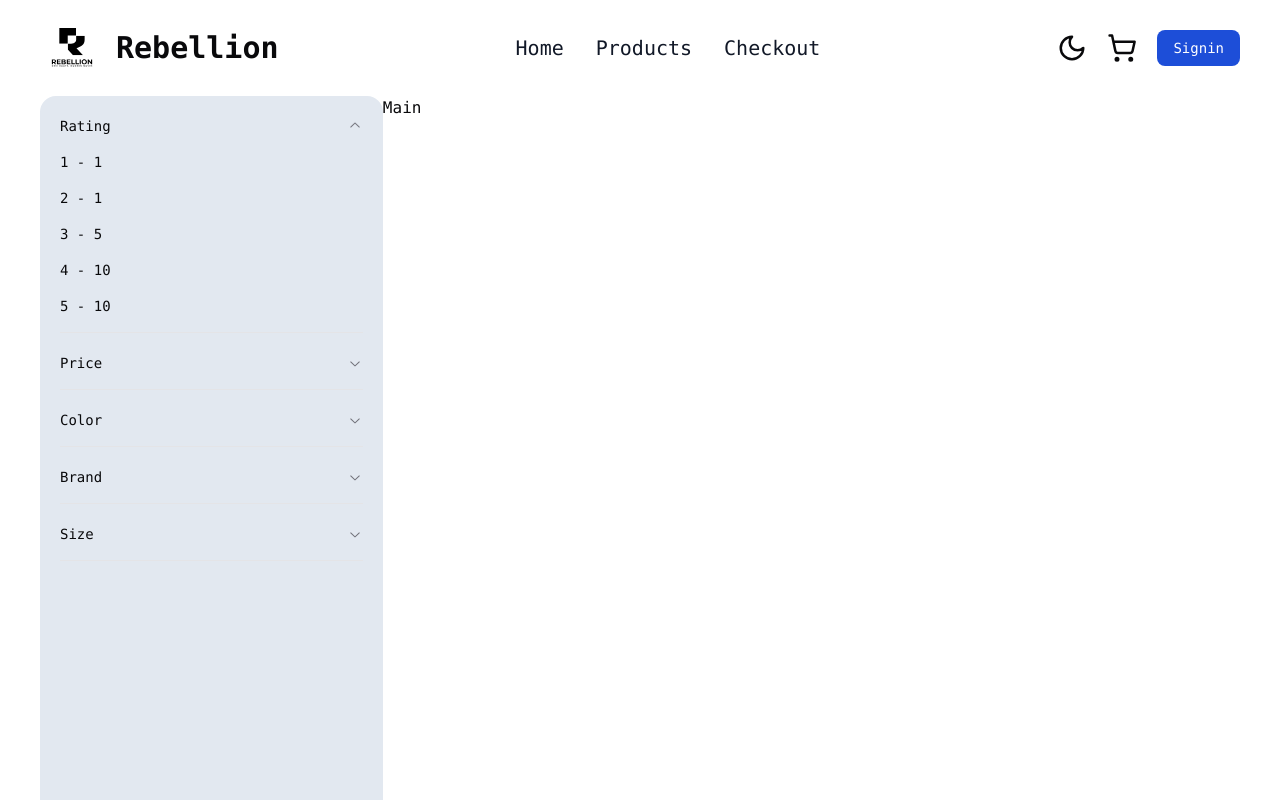
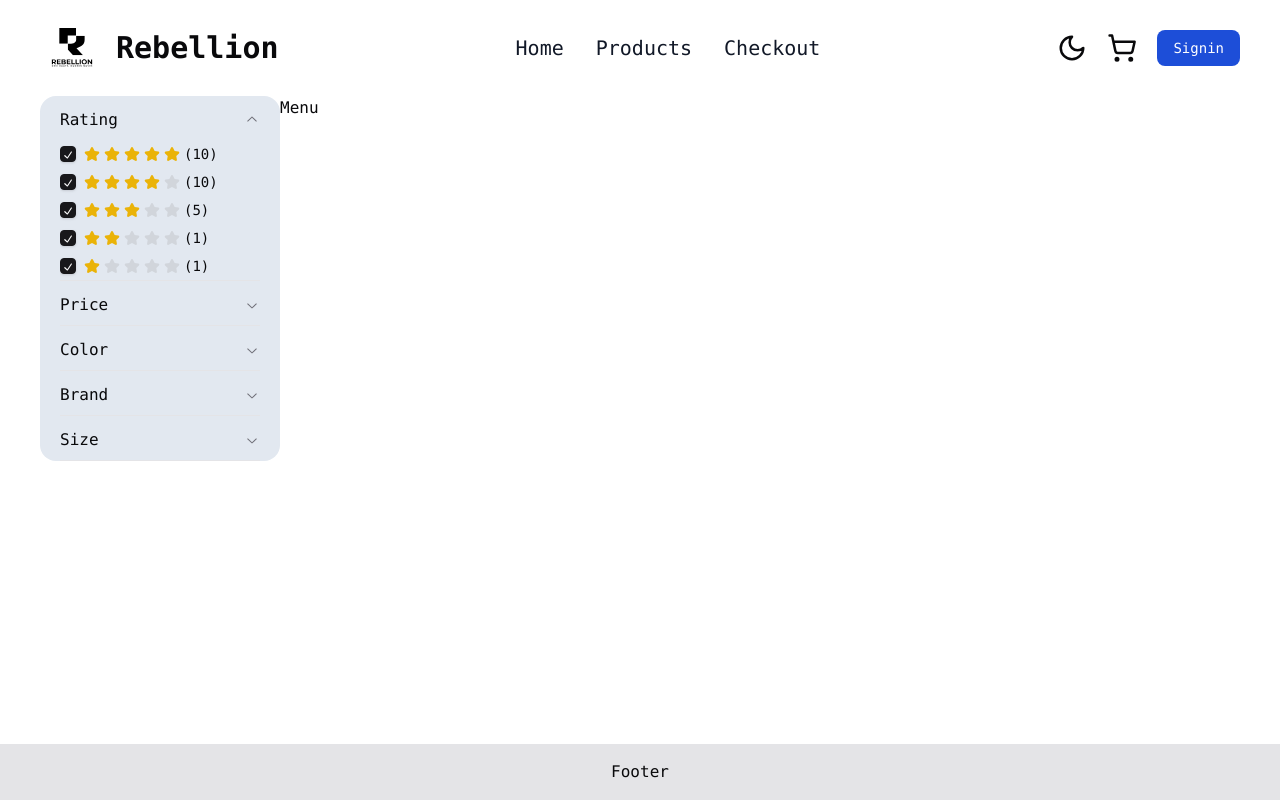
Before and after one commit to Asib27/Rebellion, a Next.js app: page /checkout in a window 1280 px wide. Both pictures are taken after a click on the button "Rating". Shown: the top 800 px of the page. Built offline with nearby package versions, Linux system fonts and the light colour scheme.

Commit message:
add checkbox

```diff
--- a/app/(pages)/checkout/page.jsx
+++ b/app/(pages)/checkout/page.jsx
@@ -1,4 +1,11 @@
+'use client'
+
+import StarRating from "@/components/star-rating";
 import { Accordion, AccordionContent, AccordionItem, AccordionTrigger } from "@/components/ui/accordion";
+import { Checkbox } from "@/components/ui/checkbox";
+import { ShoppingBag } from "lucide-react";
+import { useState } from "react";
+import { useImmer } from "use-immer";
 
 let sidebarMenus = [
   "Rating", "Price", "Color", "Brand", "Size"
@@ -22,30 +29,86 @@ let sidebarMenuDict = {
   }
 }
 
+const ShowRating = ({rating_dict, filterState, updateFilterState}) => {
+  return (
+    <div className="">
+      {
+        Array.from({ length: 5 }, (_, index) => {
+          return (
+            <AccordionContent className="p-0" key={index}>
+              <div className="flex gap-1 py-1 items-center">
+                <Checkbox
+                checked={filterState["Rating"][5 - index]}
+                className='h-4 w-4'
+                onCheckedChange={(e) => updateFilterState(st => {st['Rating'][5-index] = e})} />
+                <StarRating stars={5 - index} total={5}/>
+                <p>
+                  {`(${rating_dict[5 - index] ? rating_dict[5 - index]: 0})`}
+                </p>
+              </div>
+            </AccordionContent>
+          )
+        })
+      }
+    </div>
+  )
+}
+
+const InnerAccordion = ({menu, filterState, updateFilterState}) => {
+  if (menu === "Rating") {
+    return (
+      <ShowRating rating_dict={sidebarMenuDict[menu]} filterState={filterState} updateFilterState={updateFilterState}/>
+    )
+  }
+  else {
+    return (
+      <div>
+      {
+        Object.keys(sidebarMenuDict[menu]).map((menuItem, index) => {
+          return (
+              <AccordionContent key={index} className='p-0'>
+                {`${menuItem} - ${sidebarMenuDict[menu][menuItem]}`}
+              </AccordionContent>
+          );
+        })
+      }
+      </div>
+
+    )
+  }
+}
+
 export default function Checkout() {
+  const [filterState, updateFilterState] = useImmer({
+    'Rating': {
+      "5": true, "4": true, "3": true, "2" : true, "1": true
+    },
+    'Price': {
+      "< 2000": true, "2000-3000": true, "3000-4000": true, "4000-5000": true, " > 5000": true
+    },
+    'Color': {
+      'White': true, 'Black': true, 'Blue': true, 'Red': true, 'Green': true
+    },
+    'Brand': {
+      'Nike': true, 'Adidas': true, 'Puma': true
+    },
+    'Size': {
+      '38': true, '39': true, '40': true, '41': true, '42': true, '43': true, '44': true
+    }
+    })
+
+
   return (
-  <div className="w-full flex h-svh max-h-svh">
-    <div className="h-full flex-[0.4] rounded-2xl bg-slate-200 dark:bg-slate-900">
+  <div className="w-full flex max-h-svh">
+    <div className="flex-[0.25] rounded-2xl bg-slate-200 dark:bg-slate-900">
     {
       Object.keys(sidebarMenuDict).map((menu, index) => {
         return (
-          <Accordion type="multiple"  key={index}>
+          <Accordion type="multiple" className=""  key={index}>
             <div className="px-5 pt-1">
               <AccordionItem value={menu}>
-              <AccordionTrigger>{menu}</AccordionTrigger>
-              {
-                Object.keys(sidebarMenuDict[menu]).map((menuItem, index) => {
-                  // console.log(sidebarMenuDict[menu], menuItem)
-                  return (
-
-                      <AccordionContent>
-                        {`${menuItem} - ${sidebarMenuDict[menu][menuItem]}`}
-                      </AccordionContent>
-
-                  );
-                })
-
-              }
+              <AccordionTrigger className='py-2 text-base'>{menu}</AccordionTrigger>
+              <InnerAccordion menu={menu} filterState={filterState} updateFilterState={updateFilterState}/>
               </AccordionItem>
             </div>
           </Accordion>
@@ -57,7 +120,7 @@ export default function Checkout() {
     </div>
 
     <div className="h-full flex-1">
-      Main
+      Menu
     </div>
   </div>
   )
--- /dev/null
+++ b/components/star-rating.jsx
@@ -0,0 +1,20 @@
+export default function StarRating({stars, total}) {
+  return (
+
+
+<div className="flex items-center">
+  {Array.from({ length: stars }, (_, index) => (
+    <svg key={index} className="w-4 h-4 text-yellow-500 ms-1" aria-hidden="true" xmlns="http://www.w3.org/2000/svg" fill="currentColor" viewBox="0 0 22 20">
+      <path d="M20.924 7.625a1.523 1.523 0 0 0-1.238-1.044l-5.051-.734-2.259-4.577a1.534 1.534 0 0 0-2.752 0L7.365 5.847l-5.051.734A1.535 1.535 0 0 0 1.463 9.2l3.656 3.563-.863 5.031a1.532 1.532 0 0 0 2.226 1.616L11 17.033l4.518 2.375a1.534 1.534 0 0 0 2.226-1.617l-.863-5.03L20.537 9.2a1.523 1.523 0 0 0 .387-1.575Z"/>
+    </svg>
+  ))}
+
+  {Array.from({ length: total-stars}, (_, index) => (
+    <svg key={index} className="w-4 h-4 ms-1 text-gray-300 dark:text-gray-500" aria-hidden="true" xmlns="http://www.w3.org/2000/svg" fill="currentColor" viewBox="0 0 22 20">
+      <path d="M20.924 7.625a1.523 1.523 0 0 0-1.238-1.044l-5.051-.734-2.259-4.577a1.534 1.534 0 0 0-2.752 0L7.365 5.847l-5.051.734A1.535 1.535 0 0 0 1.463 9.2l3.656 3.563-.863 5.031a1.532 1.532 0 0 0 2.226 1.616L11 17.033l4.518 2.375a1.534 1.534 0 0 0 2.226-1.617l-.863-5.03L20.537 9.2a1.523 1.523 0 0 0 .387-1.575Z"/>
+    </svg>
+  ))}
+</div>
+
+  )
+}
--- /dev/null
+++ b/components/ui/checkbox.jsx
@@ -0,0 +1,23 @@
+"use client"
+
+import * as React from "react"
+import * as CheckboxPrimitive from "@radix-ui/react-checkbox"
+import { cn } from "@/lib/utils"
+import { CheckIcon } from "@radix-ui/react-icons"
+
+const Checkbox = React.forwardRef(({ className, ...props }, ref) => (
+  <CheckboxPrimitive.Root
+    ref={ref}
+    className={cn(
+      "peer h-4 w-4 shrink-0 rounded-sm border border-primary shadow focus-visible:outline-none focus-visible:ring-1 focus-visible:ring-ring disabled:cursor-not-allowed disabled:opacity-50 data-[state=checked]:bg-primary data-[state=checked]:text-primary-foreground",
+      className
+    )}
+    {...props}>
+    <CheckboxPrimitive.Indicator className={cn("flex items-center justify-center text-current")}>
+      <CheckIcon className="h-4 w-4" />
+    </CheckboxPrimitive.Indicator>
+  </CheckboxPrimitive.Root>
+))
+Checkbox.displayName = CheckboxPrimitive.Root.displayName
+
+export { Checkbox }
--- a/package.json
+++ b/package.json
@@ -12,6 +12,7 @@
     "@auth/prisma-adapter": "^2.7.2",
     "@prisma/client": "^5.22.0",
     "@radix-ui/react-accordion": "^1.2.1",
+    "@radix-ui/react-checkbox": "^1.1.2",
     "@radix-ui/react-dialog": "^1.1.2",
     "@radix-ui/react-dropdown-menu": "^2.1.2",
     "@radix-ui/react-icons": "^1.3.1",
@@ -30,7 +31,8 @@
     "react-dom": "19.0.0-rc-02c0e824-20241028",
     "react-hot-toast": "^2.4.1",
     "tailwind-merge": "^2.5.4",
-    "tailwindcss-animate": "^1.0.7"
+    "tailwindcss-animate": "^1.0.7",
+    "use-immer": "^0.10.0"
   },
   "devDependencies": {
     "postcss": "^8",
```
Also changed, not shown: 1 other file (tests, documents, lock files or other folders).
